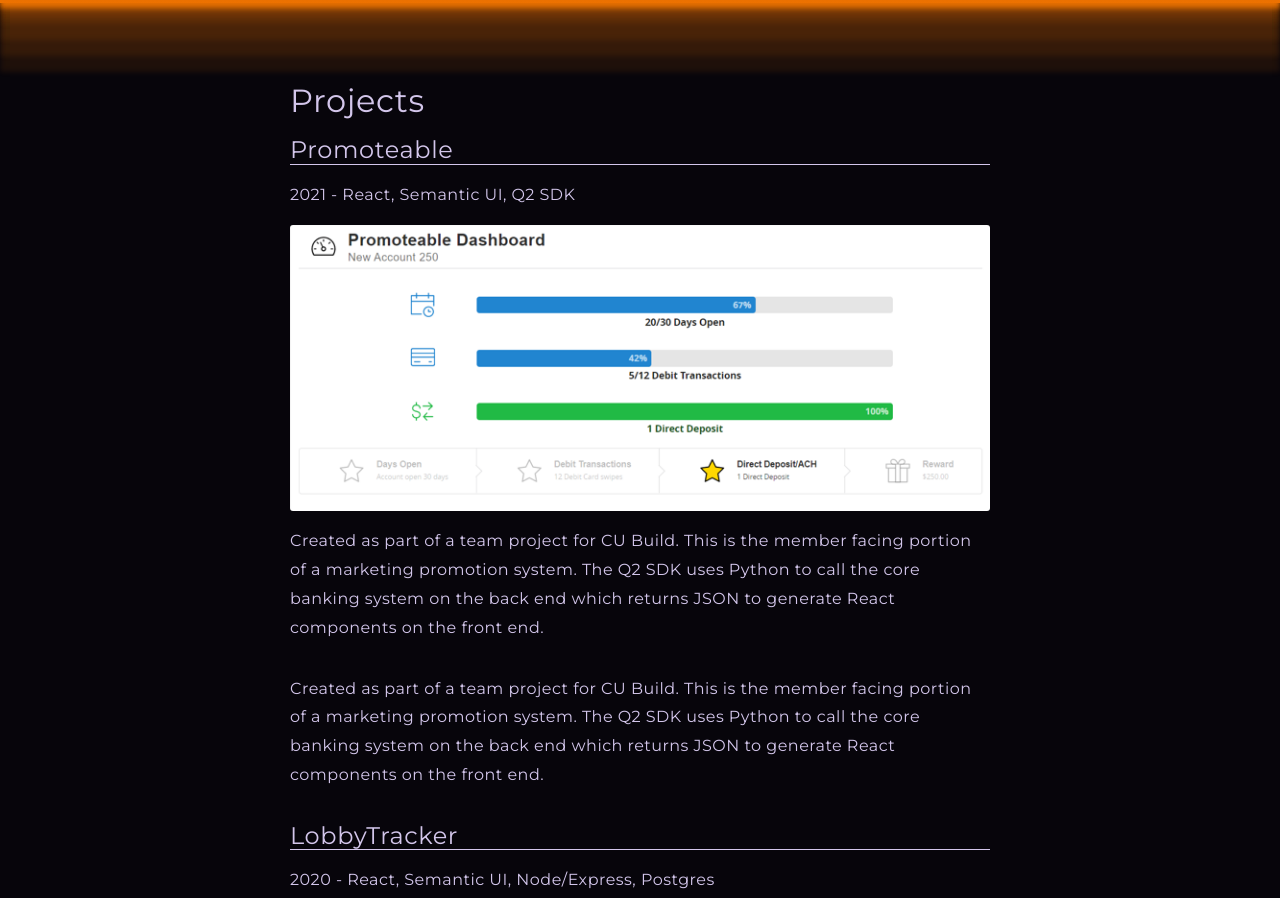
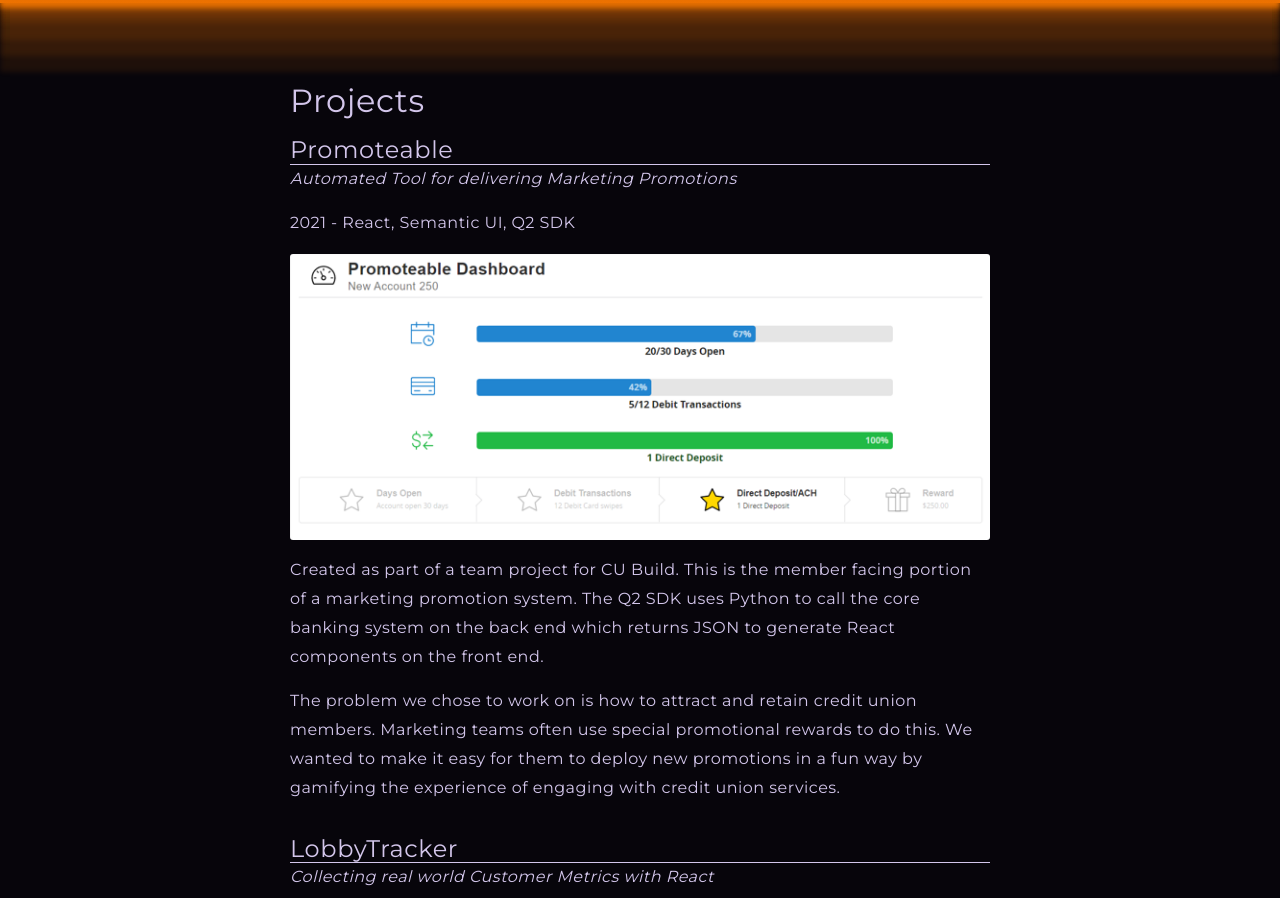
Before and after one commit to Ian84Be/portfolio-gatsby, a Gatsby site: page / in a window 1280 px wide. Shown: the part 1180-2078 px from the top of the page. Built offline with nearby package versions, Linux system fonts and the light colour scheme; Gatsby itself is replaced by a stand-in of ours.

Commit message:
update projects

```diff
--- a/src/components/Projects.js
+++ b/src/components/Projects.js
@@ -36,11 +36,12 @@
     max-width: 100%;
     height: auto;
     border-radius: 3px;
+    margin-bottom: 1rem;
   }
 
   p {
     align-self: flex-start;
-    margin: 1rem 0 1rem 0;
+    margin: 0 0 1rem 0;
   }
 `;
 
@@ -53,6 +54,9 @@
   font-size: 1.5rem;
   margin: 1rem 0 0 0;
   width: 100%;
+`;
+const ProjectOneliner = styled.p`
+  font-style: italic;
 `;
 
 export default function Projects() {
@@ -73,6 +77,9 @@
   return (
     <ProjectRow>
       <ProjectHeader>Promoteable</ProjectHeader>
+      <ProjectOneliner>
+        Automated Tool for delivering Marketing Promotions
+      </ProjectOneliner>
       <p>2021 - React, Semantic UI, Q2 SDK</p>
       <img alt="Promoteable Screenshot" src={promoteableImg} />
       <p>
@@ -82,10 +89,11 @@
         generate React components on the front end.
       </p>
       <p>
-        Created as part of a team project for CU Build. This is the member
-        facing portion of a marketing promotion system. The Q2 SDK uses Python
-        to call the core banking system on the back end which returns JSON to
-        generate React components on the front end.
+        The problem we chose to work on is how to attract and retain credit
+        union members. Marketing teams often use special promotional rewards to
+        do this. We wanted to make it easy for them to deploy new promotions in
+        a fun way by gamifying the experience of engaging with credit union
+        services.
       </p>
     </ProjectRow>
   );
@@ -95,6 +103,9 @@
   return (
     <ProjectRow>
       <ProjectHeader>LobbyTracker</ProjectHeader>
+      <ProjectOneliner>
+        Collecting real world Customer Metrics with React
+      </ProjectOneliner>
       <p>2020 - React, Semantic UI, Node/Express, Postgres</p>
       <img alt="LobbyTracker Screenshot" src={lobbytrackerImg} />
       <p>
@@ -121,6 +132,7 @@
   return (
     <ProjectRow>
       <ProjectHeader>WordUp</ProjectHeader>
+      <ProjectOneliner>A 3-Dimensional Word Game</ProjectOneliner>
       <p>2019 - React, Redux, Sass</p>
       <img alt="WordUp Screenshot" src={wordupImg} />
       <p>
```
